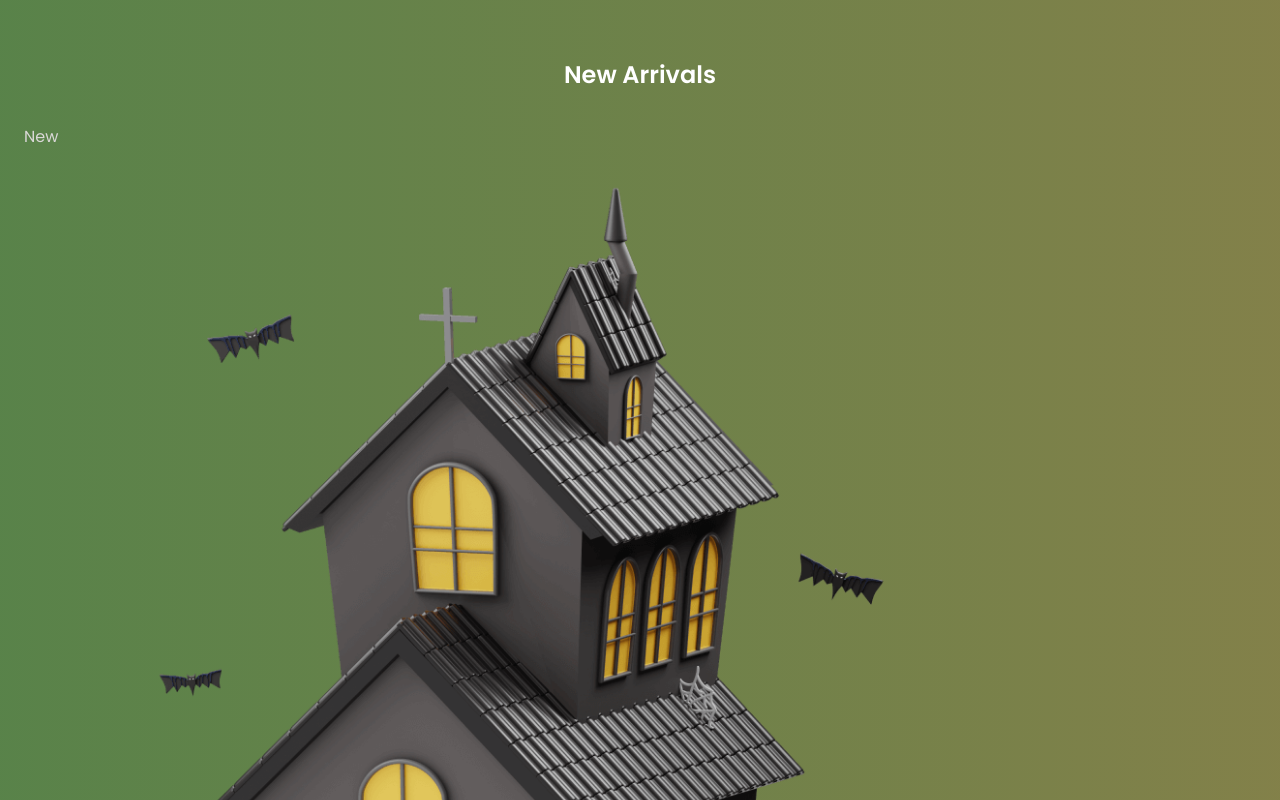
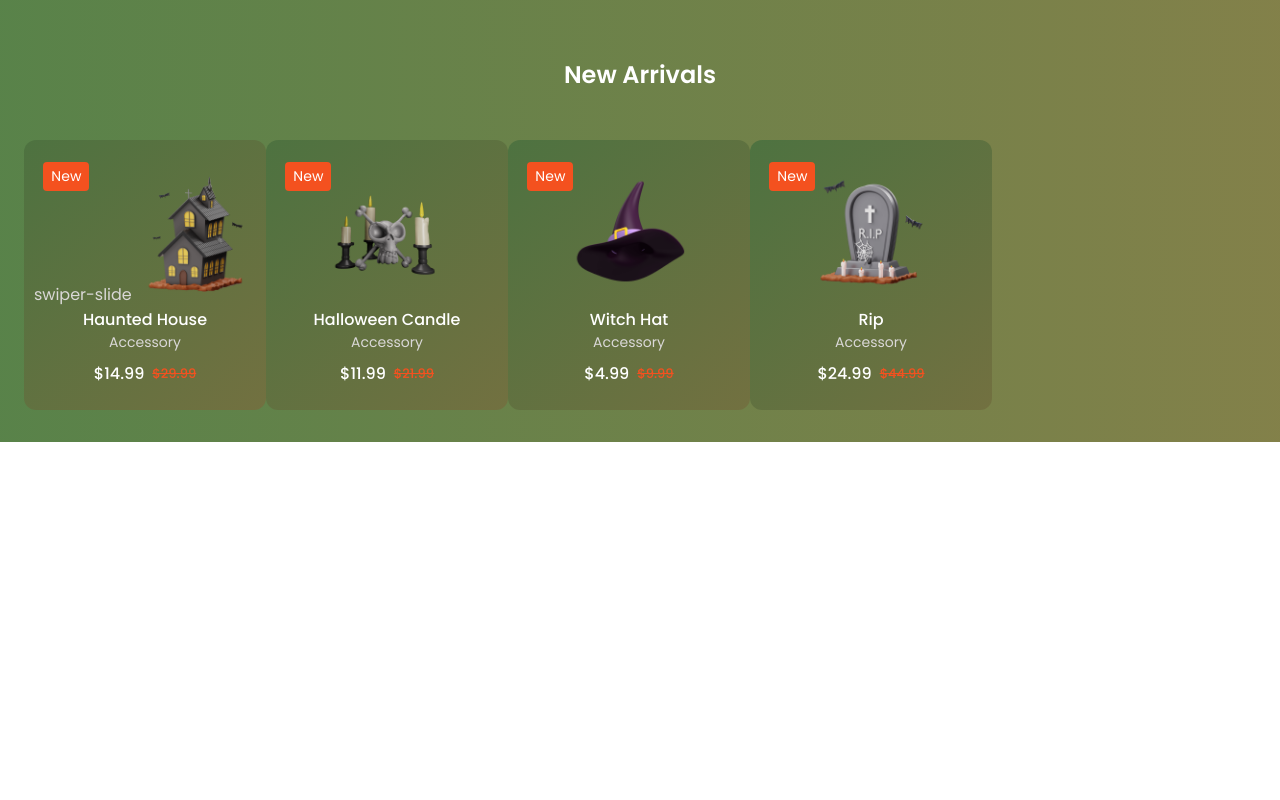
Before and after one commit to Adrian-Corttes/Halloween-Website, a plain HTML site: page index.html in a window 1280 px wide. Shown: the part 3440-4240 px from the top of the page. After the commit the page ends 3882 px from the top, so only its background shows below. Drawn offline with nearby package versions, Linux system fonts and the light colour scheme.

Commit message:
We add styles to the section New Arrivals

```diff
--- a/assets/css/styles.css
+++ b/assets/css/styles.css
@@ -433,3 +433,70 @@ button{
    width: 200px;
    justify-self: center;
  }
+/*=============== New Arrivals ===============*/
+.new__container{
+   padding-top: 1rem;
+}.new__img{
+   width: 120px;
+   margin-bottom: var(--mb-0-5);
+   transition: .3s;
+}
+.new__content{
+   position: relative;
+   background: var(--container-color);
+   width: 242px;
+   padding: 2rem 0 1.5rem 0;
+   border-radius: .75rem;
+   text-align: center;
+   overflow: hidden;
+}.new__tag{
+   position: absolute;
+   top: 8%;
+   left: 8%;
+   background-color: var(--first-color);
+   color: var(--title-color);
+   font-size: var(--small-font-size);
+   padding: .25rem .5rem;
+   border-radius: .25rem;
+}
+.new__title{
+   font-size: var(--normal-font-size);
+   font-weight: var(--font-medium);
+}
+.new__subtitle{
+   display: block;
+   font-size: var(--small-font-size);
+   margin-bottom: var(--mb-0-5);
+}
+.new__prices{
+   display: inline-flex;
+   align-items: center;
+   column-gap: .5rem;
+}
+.new__price{
+   font-weight: var(--font-medium);
+   color: var(--title-color);
+}
+.new__discount{
+   color: var(--first-color);
+   font-size: var(--smaller-font-size);
+   text-decoration: line-through;
+   font-weight: var(--font-medium);
+}
+.new__button{
+   display: inline-flex;
+   padding: .5rem;
+   border-radius: .25rem .25rem .75rem .25rem;
+   position: absolute;
+   bottom: 0;
+   right: -3rem;
+}
+.new__icon{
+   font-size: 1.25rem;
+}
+.new__content:hover .new__img{
+   transform: translateY(-.5rem);
+}
+.new__content:hover .new__button{
+   right: 0;
+ }
--- a/index.html
+++ b/index.html
@@ -274,9 +274,9 @@
          <section class="section new" id="new">
             <h2 class="section__title">New Arrivals</h2>
             <div class="new__container container">
-               <div>
-                  <div>
-                     <div class="new__content">
+               <div class="swiper new-swiper">
+                  <div class="swiper-wrapper">
+                     <div class="new__content swiper-slide"> swiper-slide
                         <div class="new__tag">New</div>
                         <img src="assets/img/new1-img.png" alt="new__img1" class="new__img">
                         <h3 class="new__title">Haunted House</h3>
@@ -292,7 +292,7 @@
                         </button>
                      </div>
 
-                     <div class="new__content">
+                     <div class="new__content swiper-slide">
                         <div class="new__tag">New</div>
                         <img src="assets/img/new2-img.png" alt="new__img2" class="new__img">
                         <h3 class="new__title">Halloween Candle</h3>
@@ -308,7 +308,7 @@
                         </button>
                      </div>
 
-                     <div class="new__content">
+                     <div class="new__content swiper-slide">
                         <div class="new__tag">New</div>
                         <img src="assets/img/new3-img.png" alt="new__img3" class="new__img">
                         <h3 class="new__title">Witch Hat</h3>
@@ -324,7 +324,7 @@
                         </button>
                      </div>
 
-                     <div class="new__content">
+                     <div class="new__content swiper-slide">
                         <div class="new__tag">New</div>
                         <img src="assets/img/new4-img.png" alt="new__img4" class="new__img">
                         <h3 class="new__title">Rip</h3>
@@ -340,7 +340,7 @@
                         </button>
                      </div>
 
-                     <div class="new__content">
+                     <div class="new__content swiper-slide">
                         <div class="new__tag">New</div>
                         <img src="assets/img/new5-img.png" alt="new__img5" class="new__img">
                         <h3 class="new__title">Terrifying Crystal Ball</h3>
@@ -356,7 +356,7 @@
                         </button>
                      </div>
 
-                     <div class="new__content">
+                     <div class="new__content swiper-slide">
                         <div class="new__tag">New</div>
                         <img src="assets/img/new6-img.png" alt="new__img6" class="new__img">
                         <h3 class="new__title">Witch Broom</h3>
```
